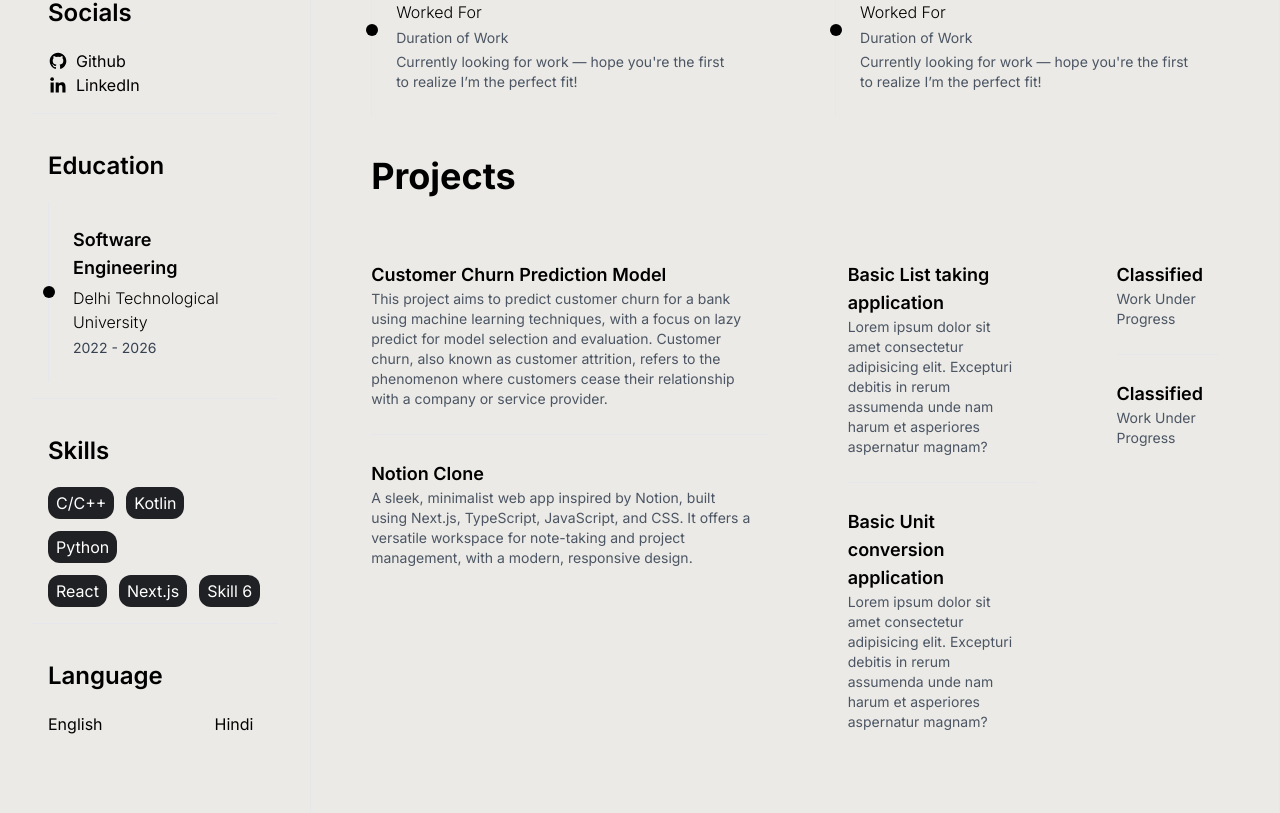
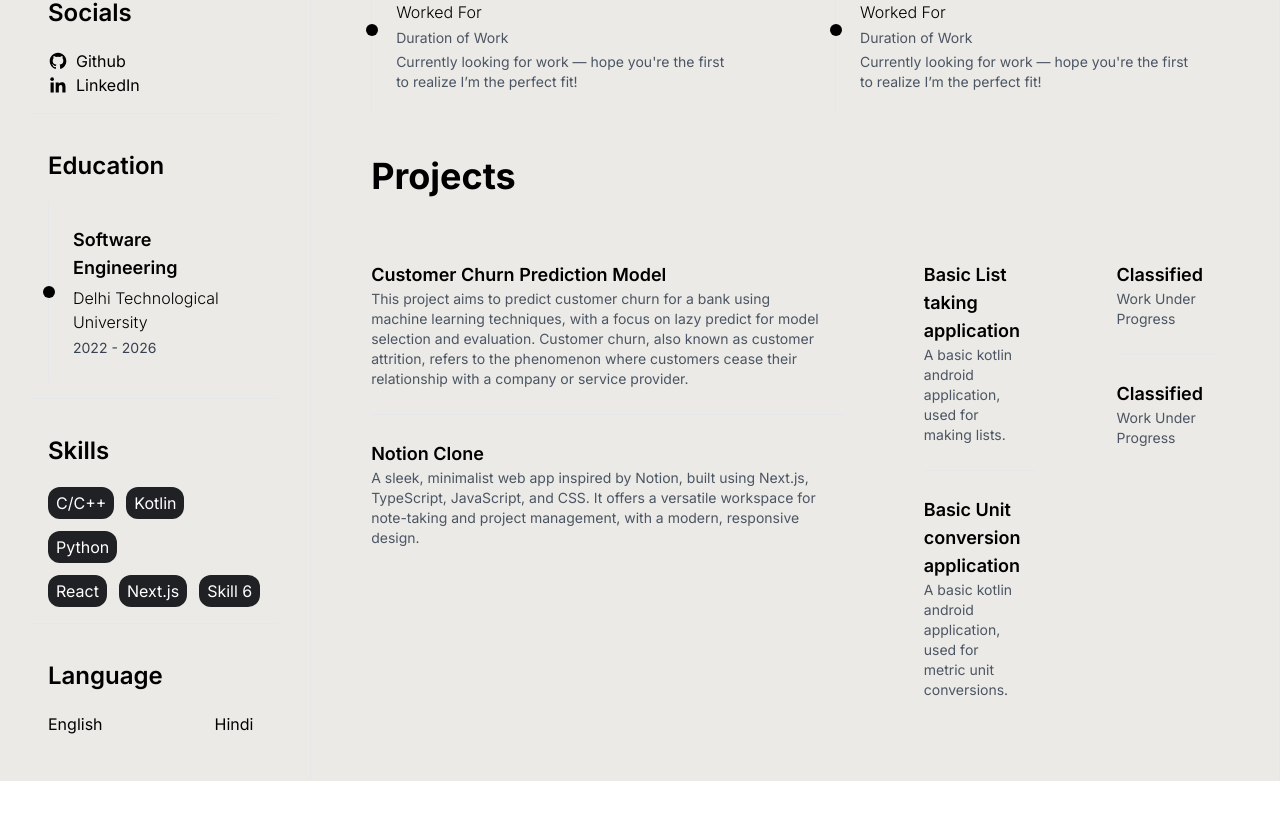
Before and after one commit to GauravKavat/cv, a React (Vite) app: page / in a window 1280 px wide. Shown: the part 388-1201 px from the top of the page. After the commit the page ends 1169 px from the top, so only its background shows below. Built offline with nearby package versions, Linux system fonts and the light colour scheme.

Commit message:
Update Home.jsx

```diff
--- a/src/components/Home.jsx
+++ b/src/components/Home.jsx
@@ -70,9 +70,7 @@ const Home = () => {
                 <li className="relative flex flex-col">
                   <span className="text-lg font-semibold">Basic List taking application</span>
                   <p className="text-sm text-gray-600 dark:text-gray-400">
-                    Lorem ipsum dolor sit amet consectetur adipisicing elit.
-                    Excepturi debitis in rerum assumenda unde nam harum et
-                    asperiores aspernatur magnam?
+                    A basic kotlin android application, used for making lists.
                   </p>
                 </li>
               </div>
@@ -81,9 +79,7 @@ const Home = () => {
                 <li className="relative flex flex-col">
                   <span className="text-lg font-semibold">Basic Unit conversion application</span>
                   <p className="text-sm text-gray-600 dark:text-gray-400">
-                    Lorem ipsum dolor sit amet consectetur adipisicing elit.
-                    Excepturi debitis in rerum assumenda unde nam harum et
-                    asperiores aspernatur magnam?
+                    A basic kotlin android application, used for metric unit conversions.
                   </p>
                 </li>
               </div>
```
